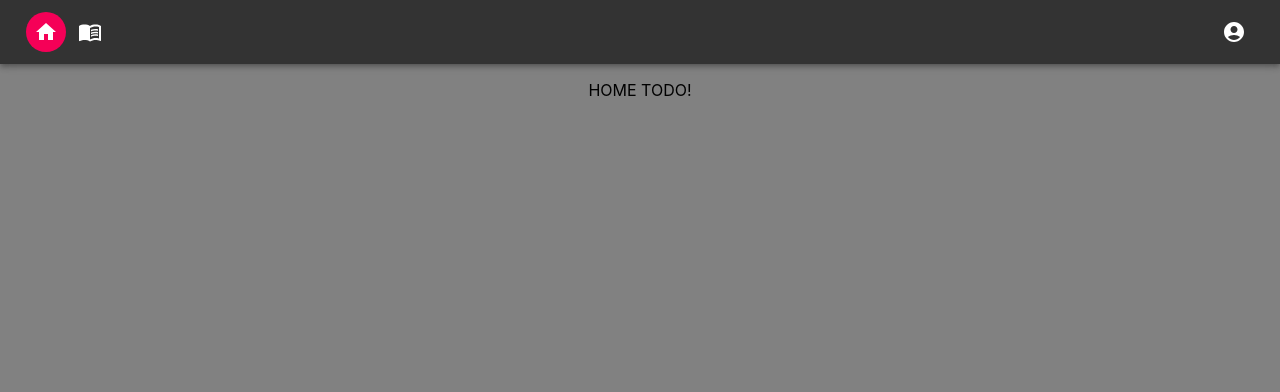
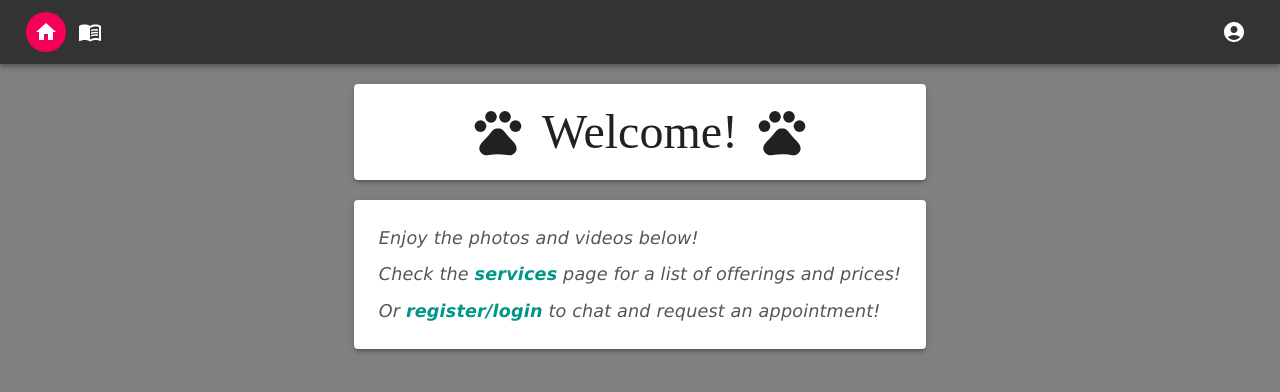
Before and after one commit to JPelter/patel-janvi-pets, a React (Create React App) app in the folder react-frontend/: page / in a window 1280 px wide. Shown: the top 392 px of the page. Built offline with nearby package versions, Linux system fonts and the light colour scheme; no server answers.

Commit message:
home page

```diff
--- a/react-frontend/src/Account.js
+++ b/react-frontend/src/Account.js
@@ -11,7 +11,6 @@ function UnauthenticatedComponent(props) {
     const [token, setToken] = React.useState('');
     const [emailSubmitted, setEmailSubmitted] = React.useState(false);
     const [tokenSubmitted, setTokenSubmitted] = React.useState(false);
-    const [resetPanel, setResetPanel] = React.useState(false); // State to control the reset panel
 
     const handleSubmitEmail = async (e) => {
         setEmailSubmitted(true);
@@ -47,14 +46,6 @@ function UnauthenticatedComponent(props) {
         } catch (error) {
             console.error('Error exchanging token for session cookie:', error);
         }
-    };
-
-    const handleReset = () => {
-        setEmail('');
-        setToken('');
-        setEmailSubmitted(false);
-        setTokenSubmitted(false);
-        setResetPanel(false);
     };
 
     return (
@@ -96,9 +87,7 @@ function UnauthenticatedComponent(props) {
 
                 {tokenSubmitted && !props.authenticated && (
                     <div>
-                        <Button onClick={handleReset} variant="contained" color="secondary">
-                            Reset!
-                        </Button>
+                        <p>Try refreshing if something went wrong...</p>
                     </div>
                 )}
             </Paper>
@@ -138,16 +127,10 @@ function AuthenticatedComponent(props) {
 function ACCOUNT(props) {
     const { authenticated, setAuthenticated } = props;
 
-    const componentStyle = {
-        display: 'flex',
-        justifyContent: 'center',
-        alignItems: 'center'
-    };
-
     return (
-        <div style={componentStyle}>
+        <>
             {authenticated ? <AuthenticatedComponent authenticated={authenticated} setAuthenticated={setAuthenticated} /> : <UnauthenticatedComponent authenticated={authenticated} setAuthenticated={setAuthenticated} />}
-        </div>
+        </>
     );
 }
 
--- a/react-frontend/src/App.js
+++ b/react-frontend/src/App.js
@@ -34,6 +34,7 @@ function App() {
   return (
     <Router>
       <NavBar authenticated={authenticated}/>
+      <div style={{display: 'flex', justifyContent: 'center', alignItems: 'center'}}>
         <Routes>
           <Route path="/" exact="true" element={<Home/>} /> f
           <Route path="/services" element={<Services/>} />
@@ -45,6 +46,7 @@ function App() {
             </>
           )}
         </Routes>
+      </div>
     </Router>
   );
 }
--- a/react-frontend/src/Home.js
+++ b/react-frontend/src/Home.js
@@ -1,7 +1,27 @@
+import { Paper, Stack, Typography, Link  } from '@mui/material';
+import PetsIcon from '@mui/icons-material/Pets';
+import { Link as RouterLink } from 'react-router-dom';
+
 function Home() {
     return (
-        <div style={{ textAlign: 'center' }}>
-            <p>HOME TODO!</p>
+        <div>
+            <Paper elevation={3} style={{ padding: '20px', margin: '20px'}} component={Stack} direction="row" justifyContent="center" alignItems="center" spacing={2}>
+                <PetsIcon sx={{ fontSize: '3.5rem' }} /> {/* Adjust the fontSize */}
+                <Typography variant="h3" sx={{ fontFamily: 'Brush Script MT'}}>Welcome!</Typography> {/* Set the fontFamily */}
+                <PetsIcon sx={{ fontSize: '3.5rem' }} /> {/* Adjust the fontSize */}
+            </Paper>
+
+            <Paper elevation={3} style={{ padding: '20px', margin: '20px'}} component={Stack} direction="column" justifyContent="center">
+                <Typography sx={{ margin: '5px', fontFamily: 'Verdana', fontSize: '1.1rem', color: '#555', fontStyle: 'italic' }}>
+                    Enjoy the photos and videos below!
+                </Typography>
+                <Typography sx={{ margin: '5px', fontFamily: 'Verdana', fontSize: '1.1rem', color: '#555', fontStyle: 'italic' }}>
+                    Check the <Link component={RouterLink} to="/services" underline="hover" sx={{ color: '#009688', fontWeight: 'bold' }}>services</Link> page for a list of offerings and prices!
+                </Typography>
+                <Typography sx={{ margin: '5px', fontFamily: 'Verdana', fontSize: '1.1rem', color: '#555', fontStyle: 'italic' }}>
+                    Or <Link component={RouterLink} to="/account" underline="hover" sx={{ color: '#009688', fontWeight: 'bold' }}>register/login</Link> to chat and request an appointment!
+                </Typography>
+            </Paper>
         </div>
     );
 }
```
Lines whose indentation alone changed are shown as unchanged.
